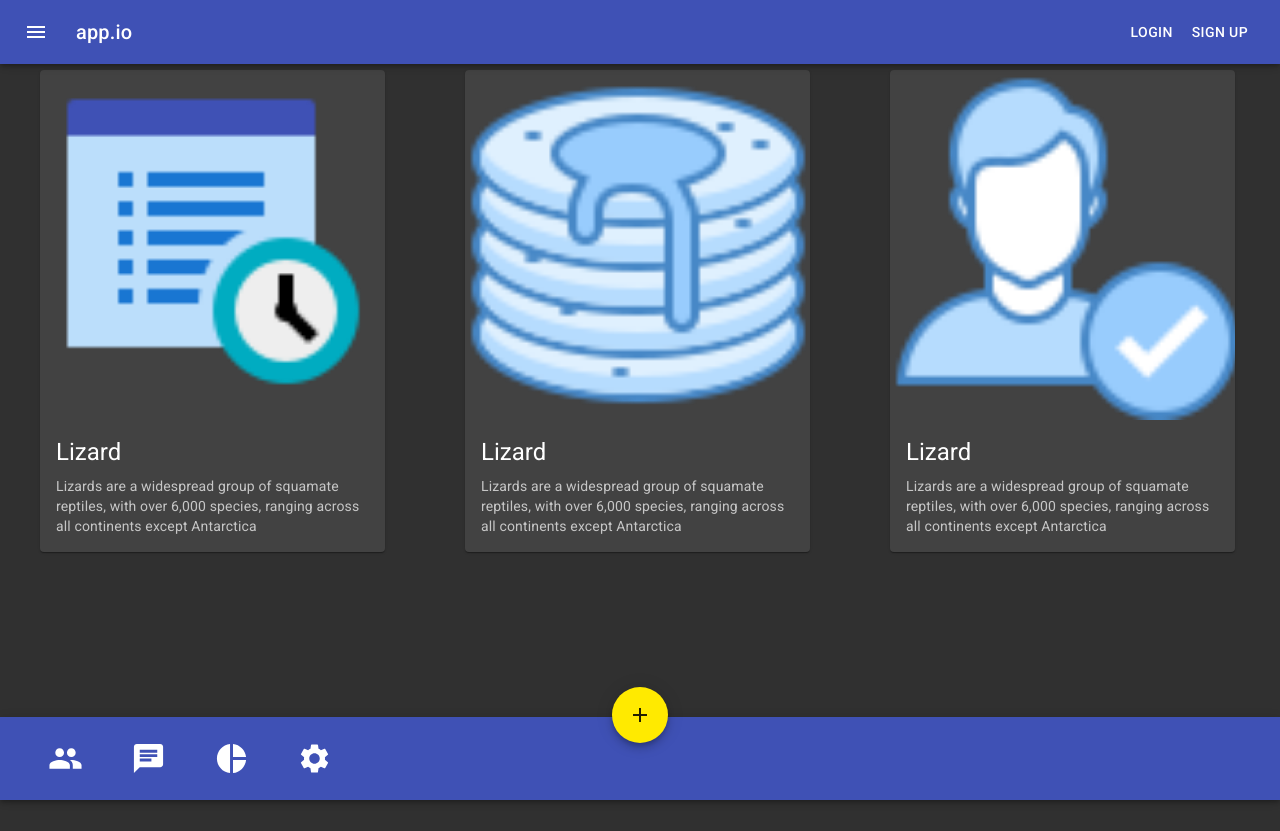
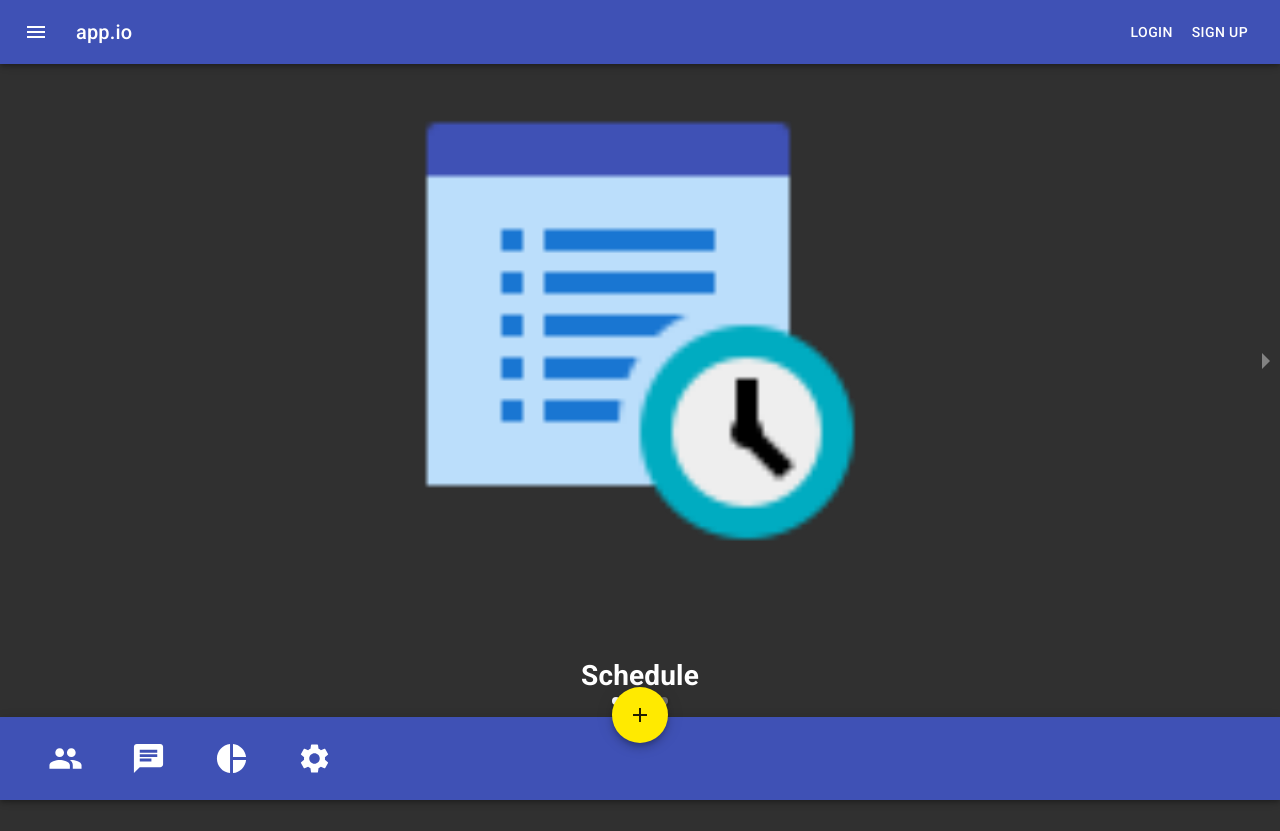
Before and after one commit to juggernautSmash/app.io, a React (Create React App) app in the folder client/: page / in a window 1280 px wide. Before the commit the page ends 800 px from the top, so only its background shows below. Built offline with nearby package versions, Linux system fonts and the light colour scheme.

Commit message:
Super basic  carousel
No information input.

```diff
--- a/client/package.json
+++ b/client/package.json
@@ -19,6 +19,7 @@
     "react": "^16.12.0",
     "react-dom": "^16.12.0",
     "react-firebaseui": "^4.1.0",
+    "react-responsive-carousel": "^3.1.51",
     "react-router": "^5.1.2",
     "react-router-dom": "^5.1.2",
     "react-scripts": "3.3.0"
--- a/client/src/components/LandingPage/LandingPage.css
+++ b/client/src/components/LandingPage/LandingPage.css
@@ -4,3 +4,20 @@
     margin-top: 70px;
     margin-bottom: 100px;
 }
+
+#slide {
+    margin-top: 10vh;
+    height: 80vh;
+}
+
+#picture {
+    width: 40%;
+}
+
+#title {
+    margin-top: 5%;
+}
+
+#para {
+
+}
--- a/client/src/components/LandingPage/LandingPage.js
+++ b/client/src/components/LandingPage/LandingPage.js
@@ -1,87 +1,33 @@
-import React from 'react'
-import './LandingPage.css'
+import React, { Component } from 'react'
+import ReactDOM from 'react-dom'
+import "react-responsive-carousel/lib/styles/carousel.min.css"
+import { Carousel } from 'react-responsive-carousel'
 import timeSheet from '../../assets/images/timeSheet.png'
 import panCake from '../../assets/images/panCake.png'
 import userIcon from '../../assets/images/userIcon.png'
-import { makeStyles } from '@material-ui/core/styles'
-import Card from '@material-ui/core/Card'
-import CardActionArea from '@material-ui/core/CardActionArea'
-import CardContent from '@material-ui/core/CardContent'
-import CardMedia from '@material-ui/core/CardMedia'
-import Typography from '@material-ui/core/Typography'
+import './LandingPage.css'
 
-const useStyles = makeStyles({
-    card: {
-        maxWidth: 345,
-    },
-    media: {
-        height: 350,
-        margin: 0,
-    },
-});
-
-export default function MediaCard() {
-    const classes = useStyles();
-
+const LandingPage = _ => {
     return (
-        <>
-            <Card id="inline" className={classes.card}>
-                <CardActionArea>
-                    <CardMedia
-                        component="img"
-                        className={classes.media}
-                        image={timeSheet}
-                        title="Contemplative Reptile"
-                    />
-                    <CardContent>
-                        <Typography gutterBottom variant="h5" component="h2">
-                            Lizard
-                        </Typography>
-                        <Typography variant="body2" color="textSecondary" component="p">
-                            Lizards are a widespread group of squamate reptiles, with over 6,000 species, ranging
-                            across all continents except Antarctica
-                         </Typography>
-                    </CardContent>
-                </CardActionArea>
-            </Card>
-            <Card id="inline" className={classes.card}>
-                <CardActionArea>
-                    <CardMedia
-                        component="img"
-                        className={classes.media}
-                        image={panCake}
-                        title="Contemplative Reptile"
-                    />
-                    <CardContent>
-                        <Typography gutterBottom variant="h5" component="h2">
-                            Lizard
-                        </Typography>
-                        <Typography variant="body2" color="textSecondary" component="p">
-                            Lizards are a widespread group of squamate reptiles, with over 6,000 species, ranging
-                            across all continents except Antarctica
-                        </Typography>
-                    </CardContent>
-                </CardActionArea>
-            </Card>
-            <Card id="inline" className={classes.card}>
-                <CardActionArea>
-                    <CardMedia
-                        component="img"
-                        className={classes.media}
-                        image={userIcon}
-                        title="Contemplative Reptile"
-                    />
-                    <CardContent>
-                        <Typography gutterBottom variant="h5" component="h2">
-                            Lizard
-                        </Typography>
-                        <Typography variant="body2" color="textSecondary" component="p">
-                            Lizards are a widespread group of squamate reptiles, with over 6,000 species, ranging
-                            across all continents except Antarctica
-                        </Typography>
-                    </CardContent>
-                </CardActionArea>
-            </Card>
-        </>
+        <Carousel>
+            <div id="slide">
+                <img id="picture" src={timeSheet} />
+                <h1 id="title">Schedule</h1>
+                <h3 id="para">Lorem ipsum dolor sit amet, consectetur adipiscing elit, sed do eiusmod tempor incididunt ut labore et dolore magna aliqua. Nunc vel risus commodo viverra maecenas accumsan. Enim facilisis gravida neque convallis a. Nunc scelerisque viverra mauris in. Consectetur adipiscing elit duis tristique sollicitudin nibh sit amet. Iaculis urna id volutpat lacus laoreet non curabitur. Diam vulputate ut pharetra sit amet aliquam id. Commodo sed egestas egestas fringilla phasellus faucibus. Vivamus arcu felis bibendum ut tristique et. Lectus proin nibh nisl condimentum id venenatis. Enim sed faucibus turpis in. Odio facilisis mauris sit amet</h3>
+            </div>
+            <div id="slide">
+                <img id="picture" src={panCake} />
+                <h1 id="title">Time Management</h1>
+                <h3 id="para">Lorem ipsum dolor sit amet, consectetur adipiscing elit, sed do eiusmod tempor incididunt ut labore et dolore magna aliqua. Nunc vel risus commodo viverra maecenas accumsan. Enim facilisis gravida neque convallis a. Nunc scelerisque viverra mauris in. Consectetur adipiscing elit duis tristique sollicitudin nibh sit amet. Iaculis urna id volutpat lacus laoreet non curabitur. Diam vulputate ut pharetra sit amet aliquam id. Commodo sed egestas egestas fringilla phasellus faucibus. Vivamus arcu felis bibendum ut tristique et. Lectus proin nibh nisl condimentum id venenatis. Enim sed faucibus turpis in. Odio facilisis mauris sit amet</h3>
+            </div>
+            <div id="slide">
+                <img id="picture" src={userIcon} />
+                <h1 id="title">Client Management</h1>
+                <h3 id="para">Lorem ipsum dolor sit amet, consectetur adipiscing elit, sed do eiusmod tempor incididunt ut labore et dolore magna aliqua. Nunc vel risus commodo viverra maecenas accumsan. Enim facilisis gravida neque convallis a. Nunc scelerisque viverra mauris in. Consectetur adipiscing elit duis tristique sollicitudin nibh sit amet. Iaculis urna id volutpat lacus laoreet non curabitur. Diam vulputate ut pharetra sit amet aliquam id. Commodo sed egestas egestas fringilla phasellus faucibus. Vivamus arcu felis bibendum ut tristique et. Lectus proin nibh nisl condimentum id venenatis. Enim sed faucibus turpis in. Odio facilisis mauris sit amet</h3>
+            </div>
+        </Carousel>
     )
 }
+
+
+export default LandingPage
```
Also changed, not shown: 1 other file (tests, documents, lock files or other folders).
